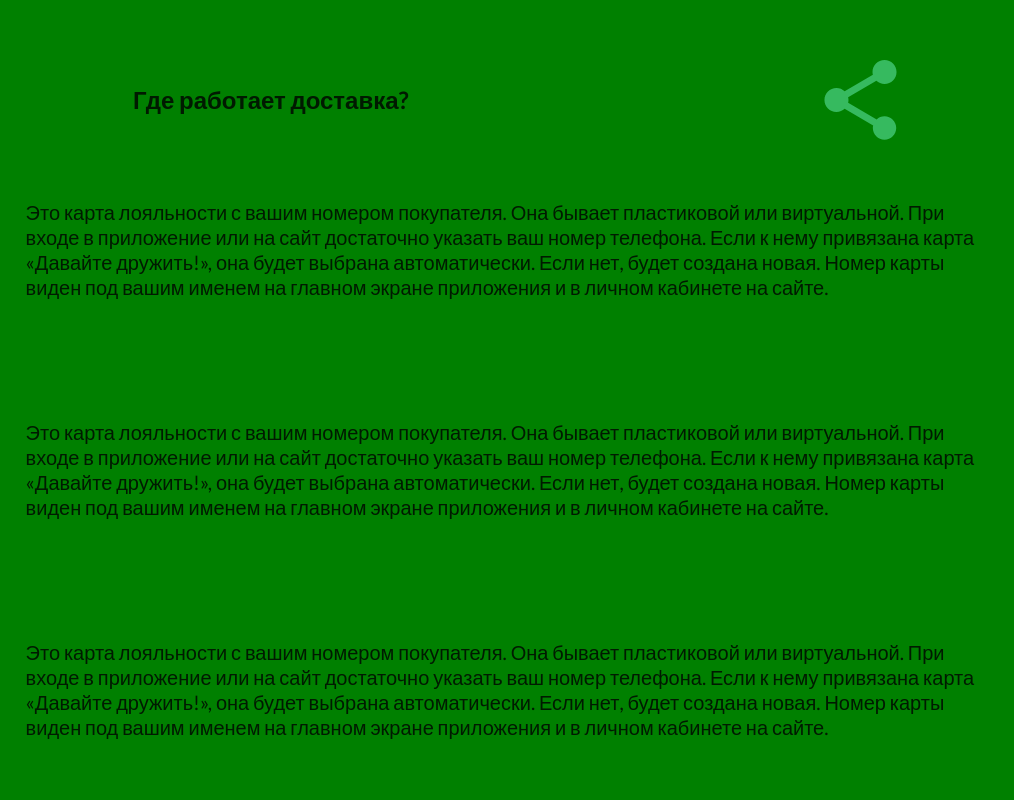
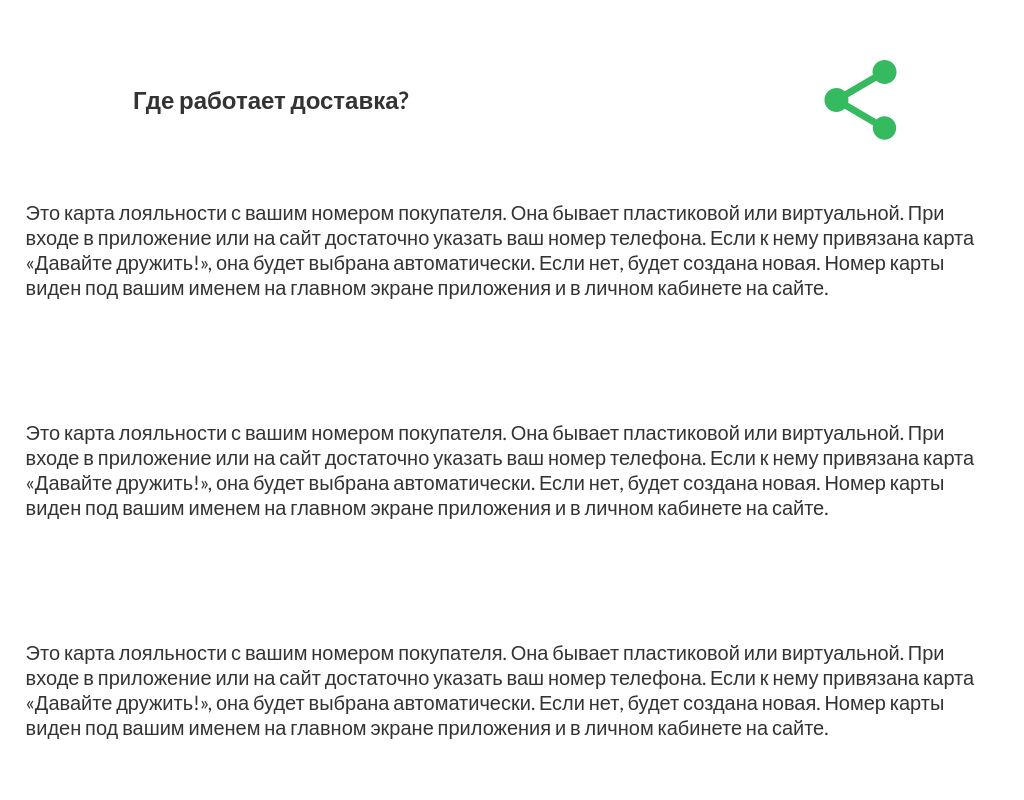
Before and after one commit to sokol-programmer-developer/test-work-2, a React (Create React App) app: page /Article in a window 1024 px wide. Shown: the top 800 px of the page. Built offline with nearby package versions, Linux system fonts and the light colour scheme.

Commit message:
Update article.css

```diff
--- a/src/css/article.css
+++ b/src/css/article.css
@@ -215,7 +215,6 @@ p,h1,h2,h3,h4,img,
         width: 100vw;
         height: 160vh;
         overflow: hidden;
-        background-color: green;
     }
 
     .article_container{
```
